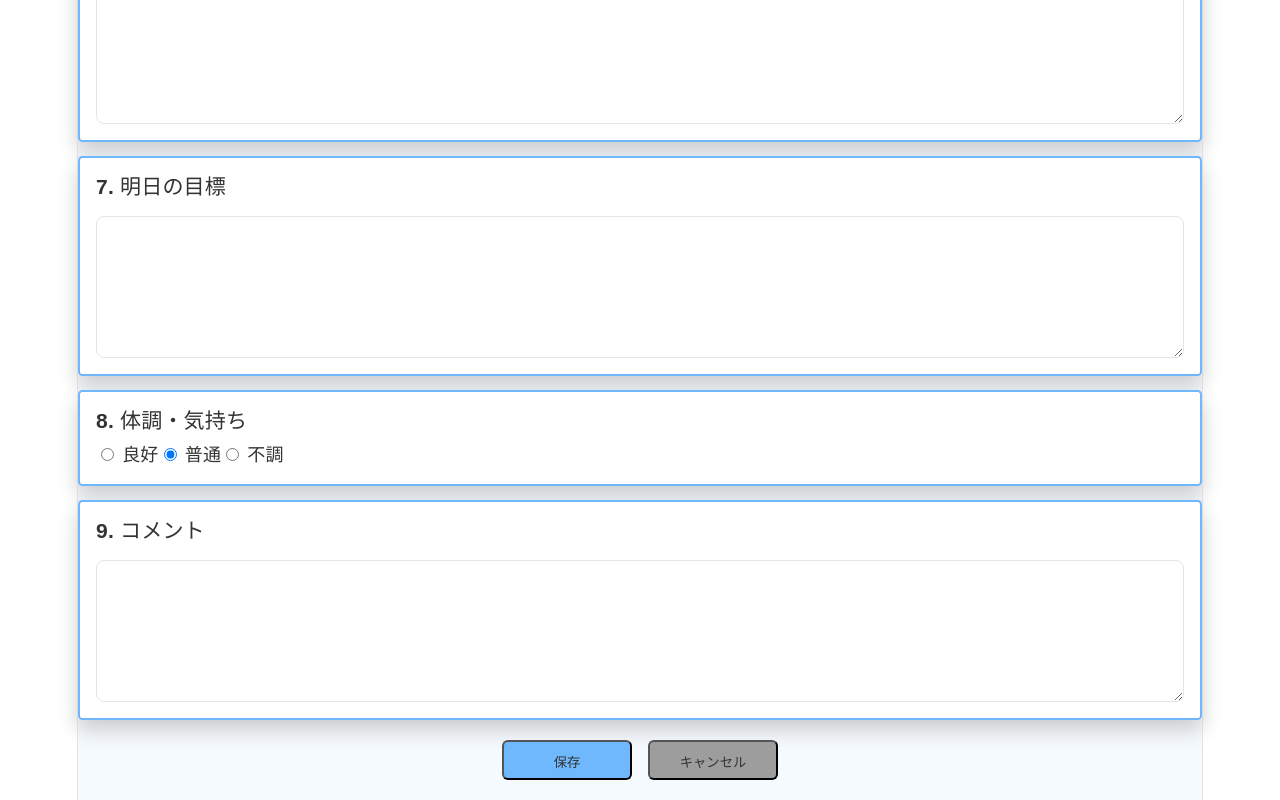
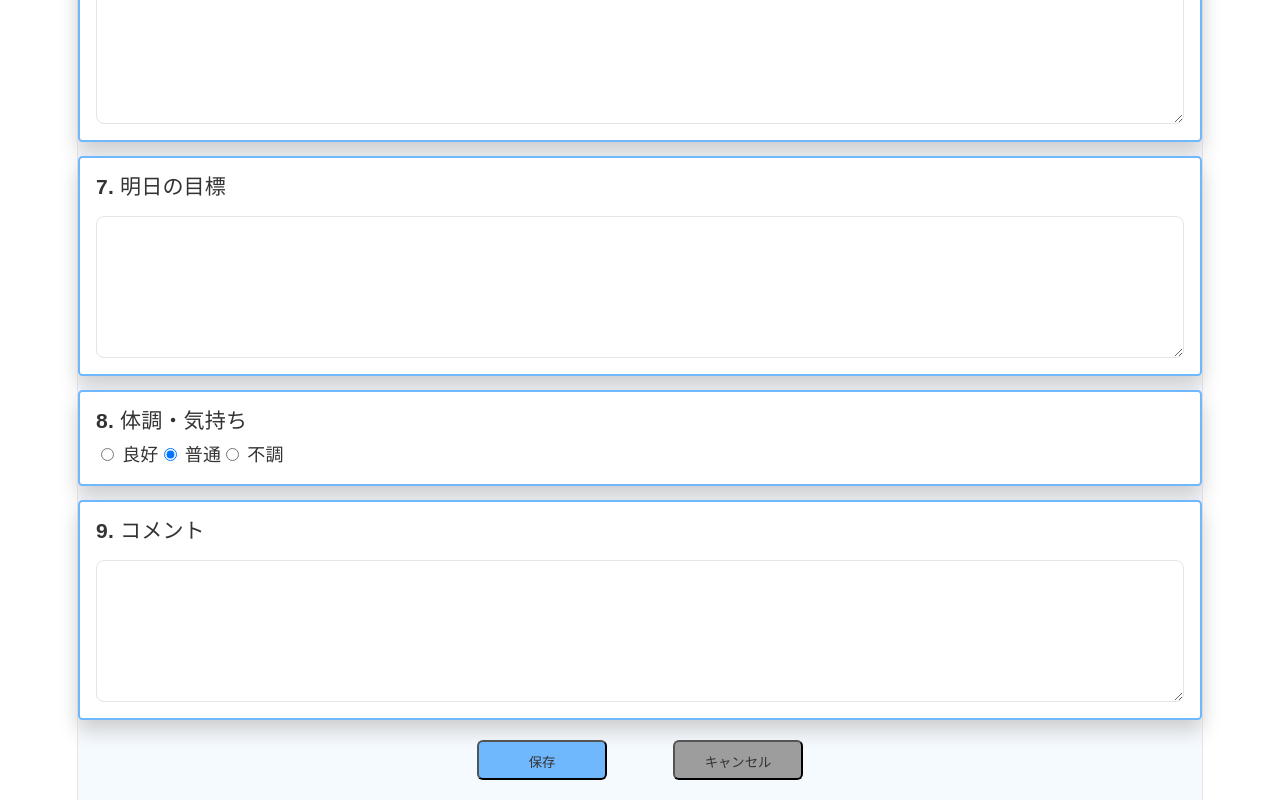
Before and after one commit to tokoMatsubara/Nippo_group7, a React app in the folder frontend/: page /create-report in a window 1280 px wide. Shown: the part 1761-2561 px from the top of the page. Built offline with nearby package versions, Linux system fonts and the light colour scheme; no server answers; the HTML template or start-up script is replaced by a standard one.

Commit message:
削除、キャンセルボタンの距離をそれぞれ離しました

```diff
--- a/frontend/src/styles/common.css
+++ b/frontend/src/styles/common.css
@@ -74,6 +74,7 @@
     background: #9e9d9d;
     overflow: hidden;
     color: #333;
+    margin-left: 50px;
 }
 
 .backButton:hover {
@@ -114,6 +115,7 @@
     background: #F99292;
     overflow: hidden;
     color: #333;
+    margin-left: 50px;
 }
 
 .dangerButton:hover {
```
